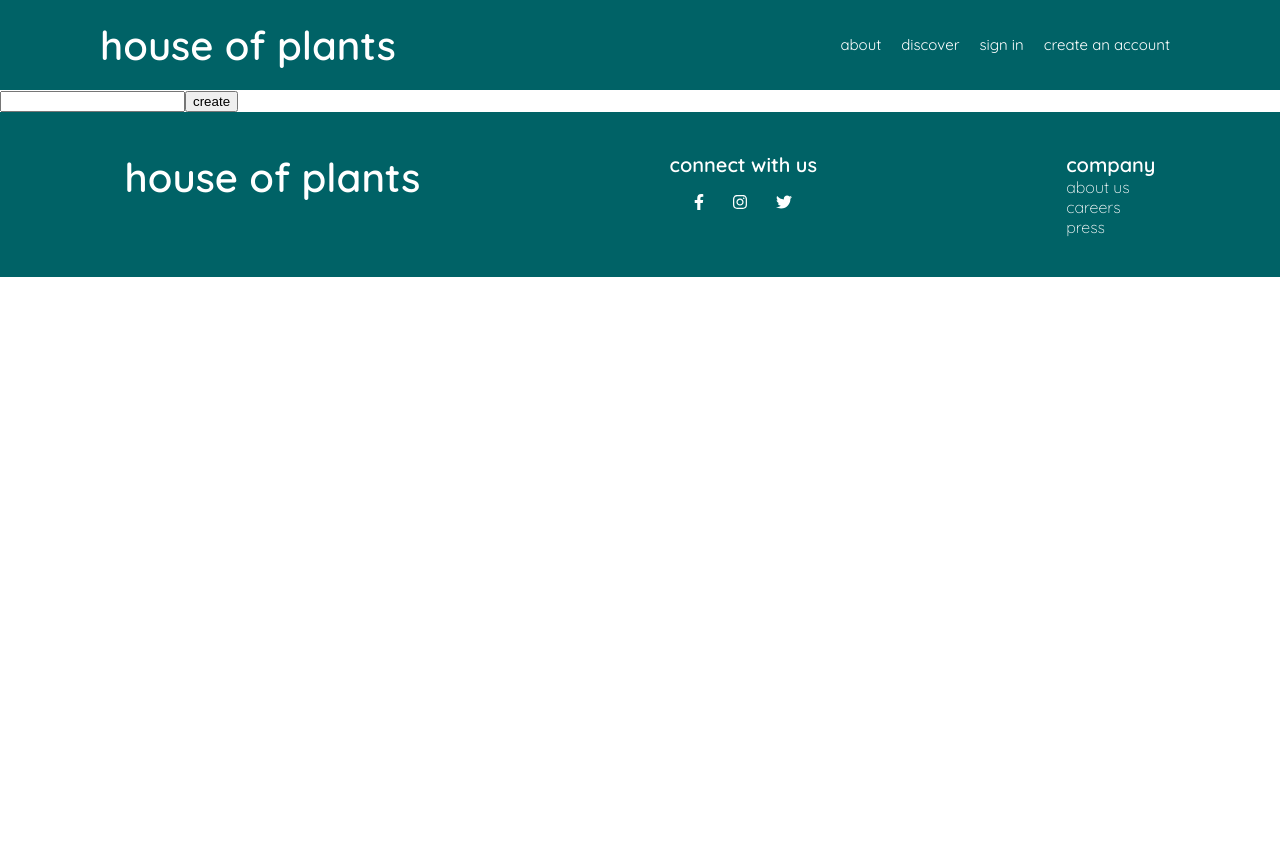
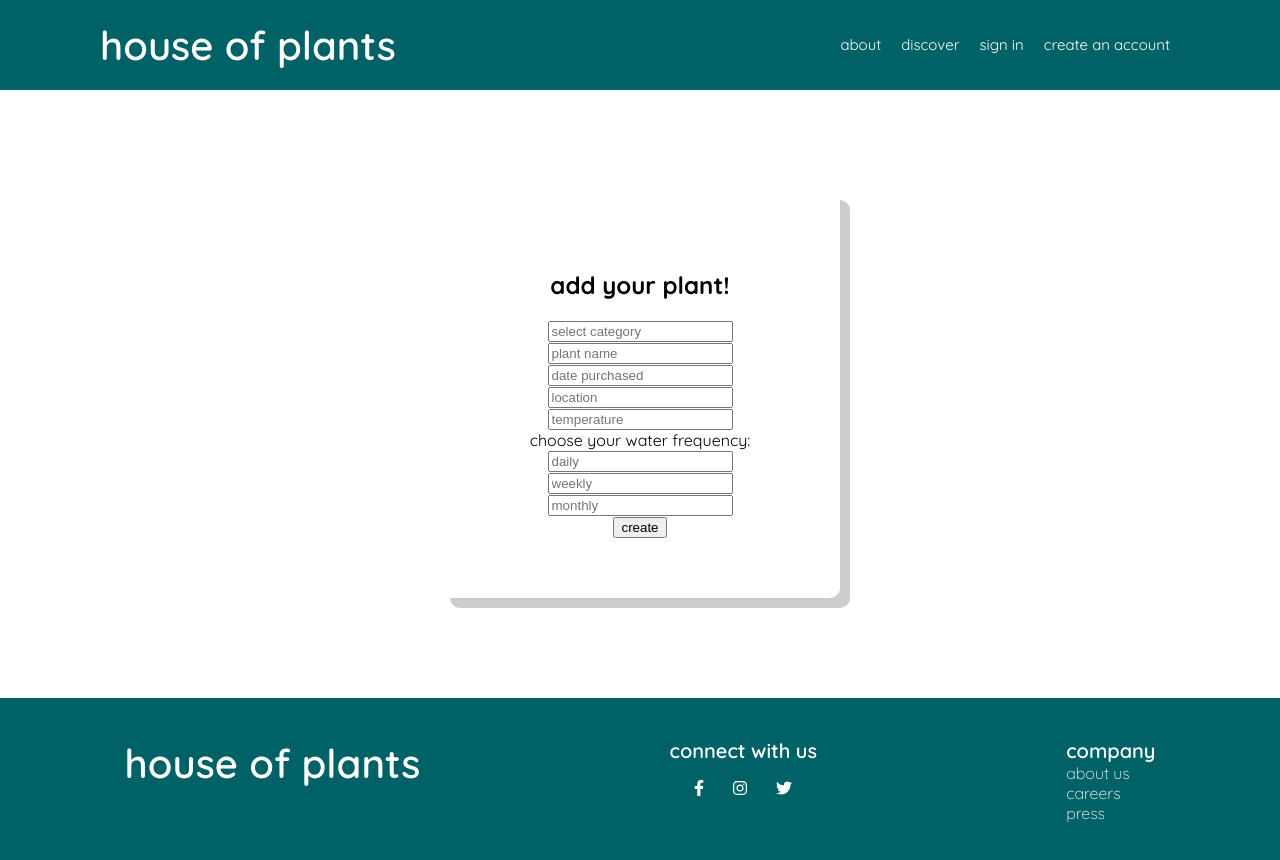
Before and after one commit to za-h-ra/house-of-plants, a React (Create React App) app in the folder client/: page /create-plant in a window 1280 px wide. Shown: the top 860 px of the page. Before the commit the page ends 800 px from the top, so only its background shows below. Built offline with nearby package versions, Linux system fonts and the light colour scheme.

Commit message:
some styling to create form

```diff
--- a/client/src/components/shared/Homepage/Homepage.jsx
+++ b/client/src/components/shared/Homepage/Homepage.jsx
@@ -8,17 +8,12 @@ const HomepageContainer = styled.div`
 	align-items: center;
 	justify-content: center;
 	min-height: 800px;
-  background-color: #dff9fb;
+  background-image: url("https://images.unsplash.com/photo-1497990571654-77aa8ec36038?ixlib=rb-1.2.1&ixid=eyJhcHBfaWQiOjEyMDd9&auto=format&fit=crop&w=1334&q=80");
   background-size: cover;
   background-positon: center;
   * {
     box-sizing: border-box;
   }
-`
-
-const PlantImage = styled.img`
-	height: 100%;
-	width: 100%;
 `
 
 const TextBox = styled.div`
@@ -33,7 +28,6 @@ const TextBox = styled.div`
 export default function Homepage() {
 	return (
 		<HomepageContainer>
-      <PlantImage src='https://images.unsplash.com/photo-1497990571654-77aa8ec36038?ixlib=rb-1.2.1&ixid=eyJhcHBfaWQiOjEyMDd9&auto=format&fit=crop&w=1334&q=80' />
       <TextBox>Keep your plants alive</TextBox>
 		</HomepageContainer>
 	)
--- a/client/src/screens/CreatePlant.jsx
+++ b/client/src/screens/CreatePlant.jsx
@@ -1,5 +1,26 @@
 import React, { useState } from 'react'
 import { postPlant } from '../services/plants'
+import styled from 'styled-components'
+
+const FormContainer = styled.div`
+	display: flex;
+	flex-flow: column;
+  align-items: center;
+  justify-content: center;
+`
+
+const FormBox = styled.form`
+  width: 400px;
+	padding: 60px;
+	top: 50%;
+	left: 50%;
+	text-align: center;
+	border-radius: 10px;
+	margin-top: 100px;
+	margin-bottom: 100px;
+	box-shadow: 10px 10px rgba(0, 0, 0, 0.2);
+`
+
 
 export default function CreatePlant(props) {
 	const [plantData, setPlantData] = useState({
@@ -16,27 +37,74 @@ export default function CreatePlant(props) {
 	const handleChange = (e) => {
 		const { value } = e.target
 		setPlantData({
-      name: value
+			name: value,
 		})
 	}
 
 	const handleSubmit = async (e) => {
-    e.preventDefault();
+		e.preventDefault()
 		const createPlant = await postPlant(plantData)
-    props.setPlantList([
-      ...props.plantList,
-      createPlant
-    ])
+		props.setPlantList([...props.plantList, createPlant])
 		props.history.push('/')
 	}
 
 	return (
-    <form onSubmit={handleSubmit}>
+		<FormContainer>
+      <FormBox onSubmit={handleSubmit}>
+      <h2>add your plant!</h2>
 				<input
-        type="text"
+					type='text'
+					placeholder='select category'
 					value={plantData.name}
-        onChange={handleChange} />
+					onChange={handleChange}
+				/>
+				<input
+					type='text'
+					placeholder='plant name'
+					value={plantData.name}
+					onChange={handleChange}
+				/>
+				<input
+					type='text'
+					placeholder='date purchased'
+					value={plantData.name}
+					onChange={handleChange}
+				/>
+				<input
+					type='text'
+					placeholder='location'
+					value={plantData.name}
+					onChange={handleChange}
+				/>
+				<input
+					type='text'
+					placeholder='temperature'
+					value={plantData.name}
+					onChange={handleChange}
+				/> <br />
+				<label>
+					choose your water frequency:
+					<input
+						type='text'
+						placeholder='daily'
+						value={plantData.name}
+						onChange={handleChange}
+					/>
+					<input
+						type='text'
+						placeholder='weekly'
+						value={plantData.name}
+						onChange={handleChange}
+					/>
+					<input
+						type='text'
+						placeholder='monthly'
+						value={plantData.name}
+						onChange={handleChange}
+					/>
+				</label> <br />
 				<button>create</button>
-    </form>
+			</FormBox>
+		</FormContainer>
 	)
 }
--- a/client/src/screens/Main/Main.jsx
+++ b/client/src/screens/Main/Main.jsx
@@ -30,14 +30,17 @@ export default function Main(props) {
 					exact
 					path='/'
 					render={(props) => (
-						<Home />
+            <Home
+              {...props}
+              setCurrentUser={setCurrentUser} />
 					)}
 				/>
 				<Route
 					exact
 					path='/signin'
 					render={(props) => (
-						<SignIn {...props} setCurrentUser={setCurrentUser} />
+            <SignIn {...props}
+              setCurrentUser={setCurrentUser} />
 					)}
 				/>
 				<Route
```
Lines whose indentation alone changed are shown as unchanged.
